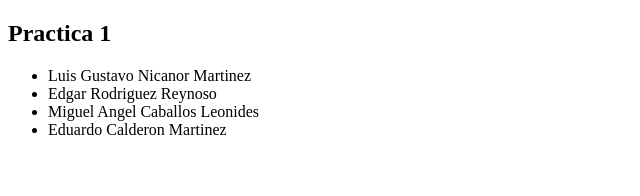
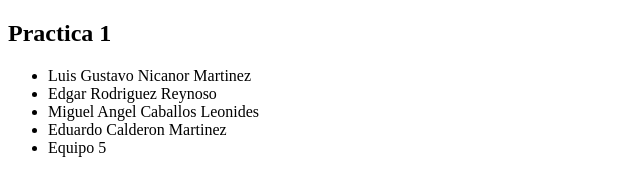
Before and after one commit to 31nic/practicajekins, a plain HTML site: page index.html in a window 1280 px wide. Shown: the full height of the page, 0-640 px from the left. Drawn offline with Linux system fonts and the light colour scheme.

Commit message:
Update index.html

```diff
--- a/index.html
+++ b/index.html
@@ -13,6 +13,7 @@
         <li>Edgar Rodriguez Reynoso</li>
         <li>Miguel Angel Caballos Leonides</li>
         <li>Eduardo Calderon Martinez</li>
+        <li>Equipo 5</li>
     </ul>
     <h3></h3>
 </body>
```
